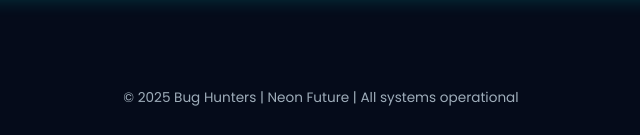
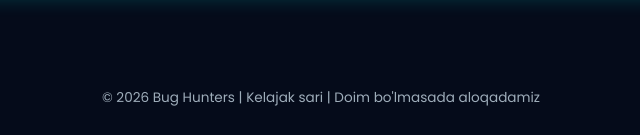
Before and after one commit to bahodir-hasanov/web-bug, a plain HTML site: page index.html in a window 1280 px wide. Shown: the part 2108-2243 px from the top of the page, 319-959 px from the left. Drawn offline with Linux system fonts and the light colour scheme.

Commit message:
Update footer year and text in index.htmldfs

```diff
--- a/index.html
+++ b/index.html
@@ -337,7 +337,7 @@
     </div>
     <p style="margin-top: 28px; font-size: 0.9rem;">✨ Har bir a'zo kartasiga bosing – to‘liq ma’lumotlar ✨</p>
   </div>
-  <footer>© 2025 Bug Hunters | Neon Future | All systems operational</footer>
+  <footer>© 2026 Bug Hunters | Kelajak sari | Doim bo'lmasada aloqadamiz</footer>
 </div>
 
 <!-- Modal Structure -->
```
